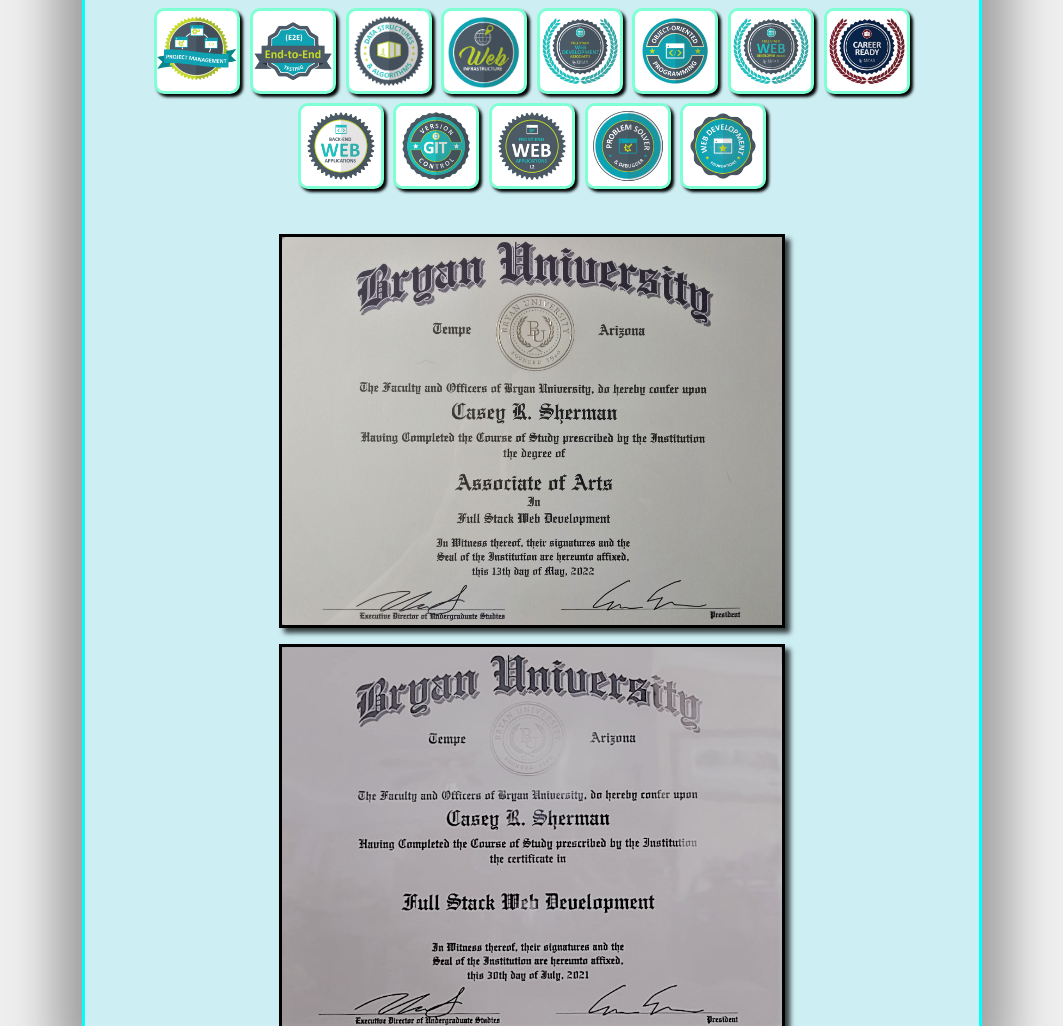
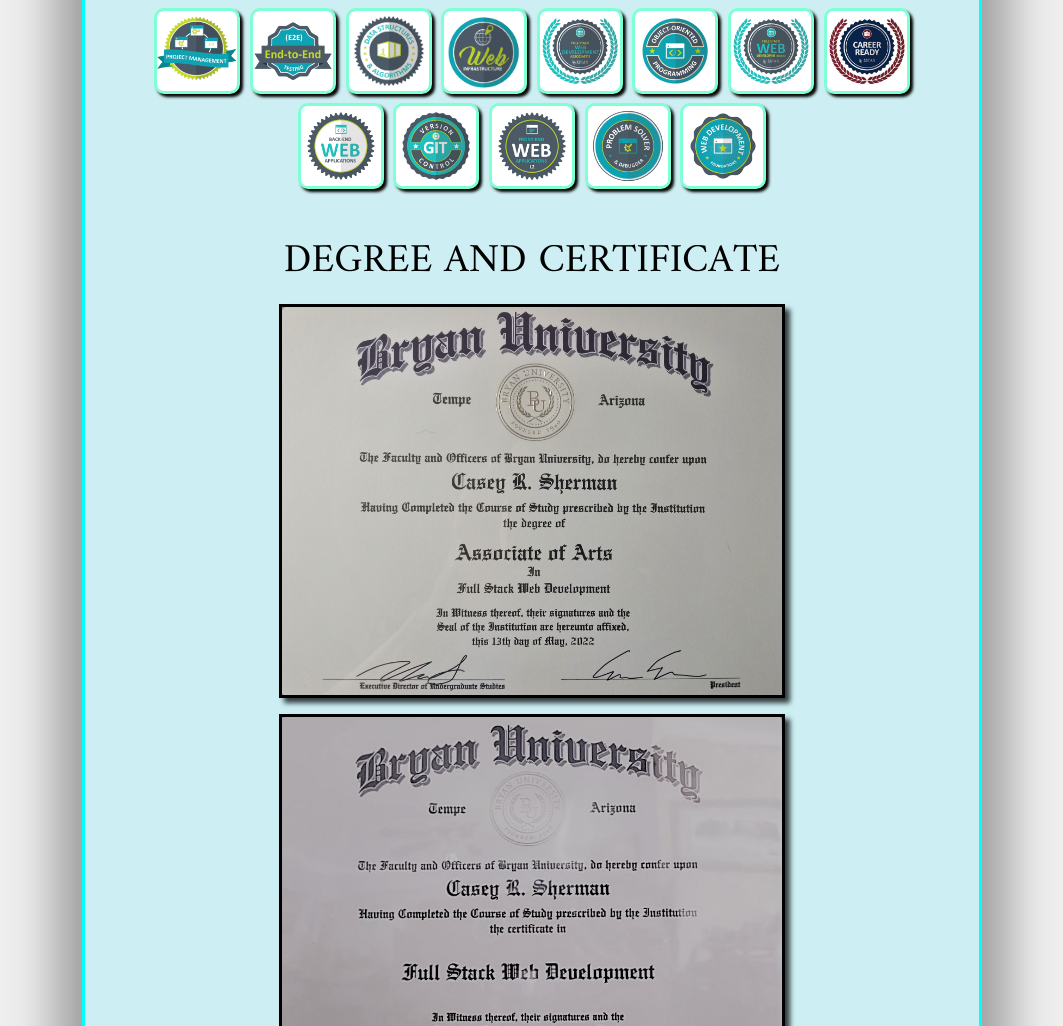
Before and after one commit to csherms/My_Websites, a plain HTML site: page second_portfolio/index.html in a window 1280 px wide. Shown: the part 5259-6285 px from the top of the page, without its empty margins (108-1171 px from the left). Drawn offline with nearby package versions, Linux system fonts and the light colour scheme.

Commit message:
fifth_commit

```diff
--- a/second_portfolio/index.html
+++ b/second_portfolio/index.html
@@ -114,6 +114,7 @@
                 src="./images/web-development-foundations.png" alt="Web development foundations badge"></a>
           </div>
           <div id="certificates">
+            <h1>Degree and Certificate</h1>
             <img src="./images/Degree.jpg" alt="Full Stack Web Development Degree">
             <img src="./images/MERN.jpg" alt="Mern Stack Certificate">
           </div>
```
